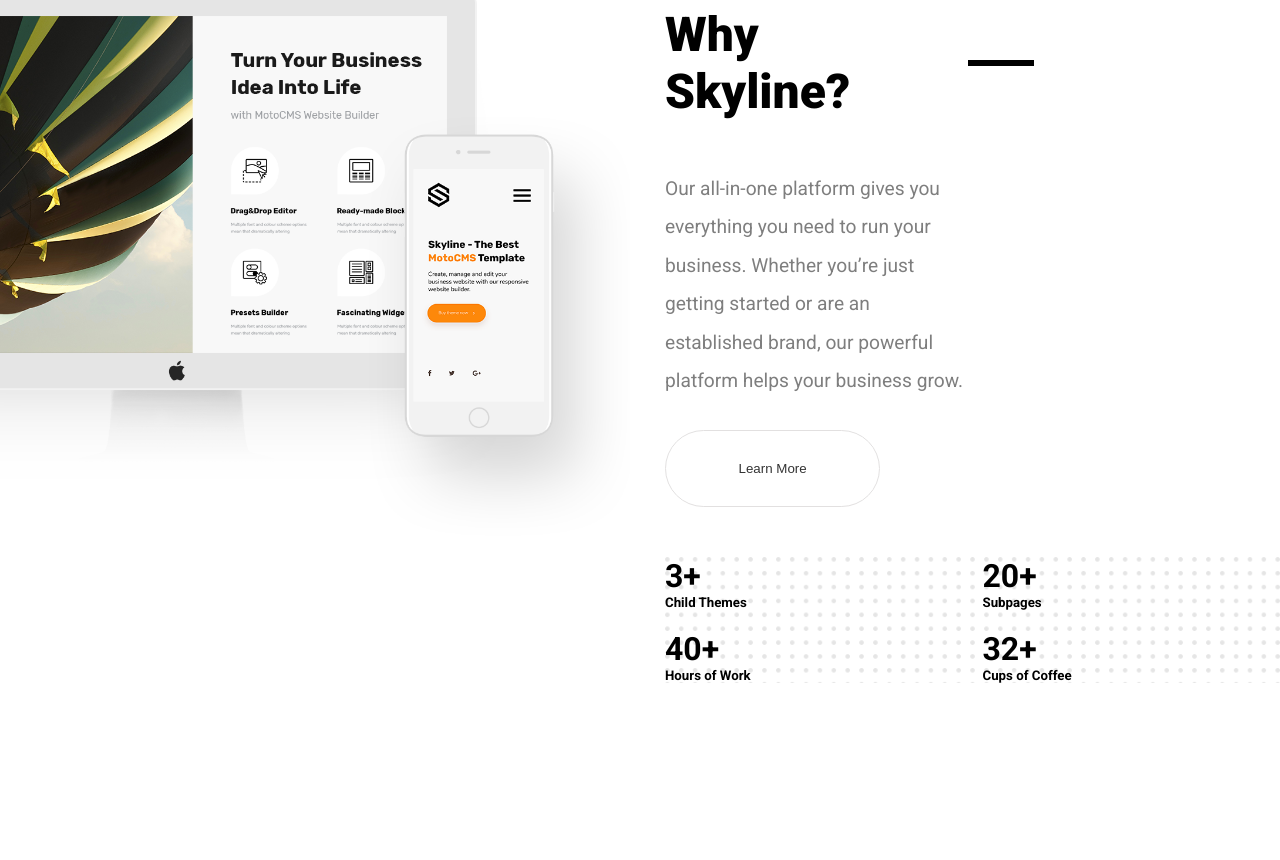
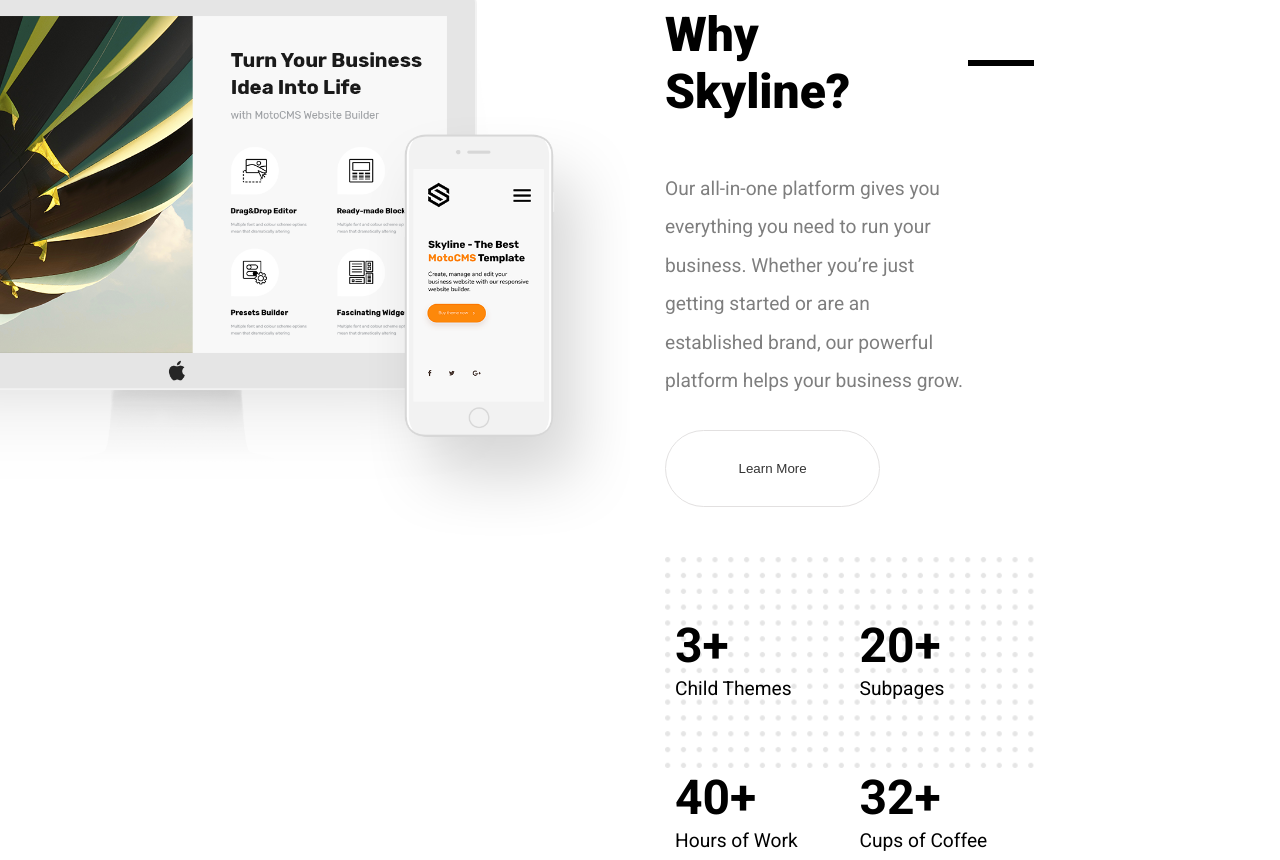
Before and after one commit to Trend20/Skyline, a React (Create React App) app: page / in a window 1280 px wide. Shown: the part 1024-1884 px from the top of the page. Before the commit the page ends 1707 px from the top, so only its background shows below. Built offline with nearby package versions, Linux system fonts and the light colour scheme.

Commit message:
description commit

```diff
--- a/src/components/Description/Description.css
+++ b/src/components/Description/Description.css
@@ -80,7 +80,27 @@
     grid-template-columns: repeat(2, 1fr);
     margin-top: 50px;
     grid-gap: 20px;
+    width: 60%;
     background: url(../../assets/about-stats.png);
-    background-size: cover;
+    background-size: 700px;
+    padding: 10px;
     background-repeat: no-repeat;
 }
+
+.stat{
+    display: flex;
+    flex-direction: column;
+    margin-top: 50px;
+}
+
+.stat h1{
+    font-size: 3rem;
+    font-weight: bolder;
+}
+
+.stat p{
+    margin-top: 5px;
+    line-height: 1;
+    width: 100%;
+    opacity: 1;
+}
--- a/src/components/Description/Description.js
+++ b/src/components/Description/Description.js
@@ -26,19 +26,19 @@ class Description extends Component {
                     <div className="desc-stats">
                         <div className="stat">
                             <h1>3+</h1>
-                            <h5>Child Themes</h5>
+                            <p>Child Themes</p>
                         </div>
                         <div className="stat">
                             <h1>20+</h1>
-                            <h5>Subpages</h5>
+                            <p>Subpages</p>
                         </div>
                         <div className="stat">
                             <h1>40+</h1>
-                            <h5>Hours of Work</h5>
+                            <p>Hours of Work</p>
                         </div>
                         <div className="stat">
                             <h1>32+</h1>
-                            <h5>Cups of Coffee</h5>
+                            <p>Cups of Coffee</p>
                         </div>
                     </div>
                 </div>
```
